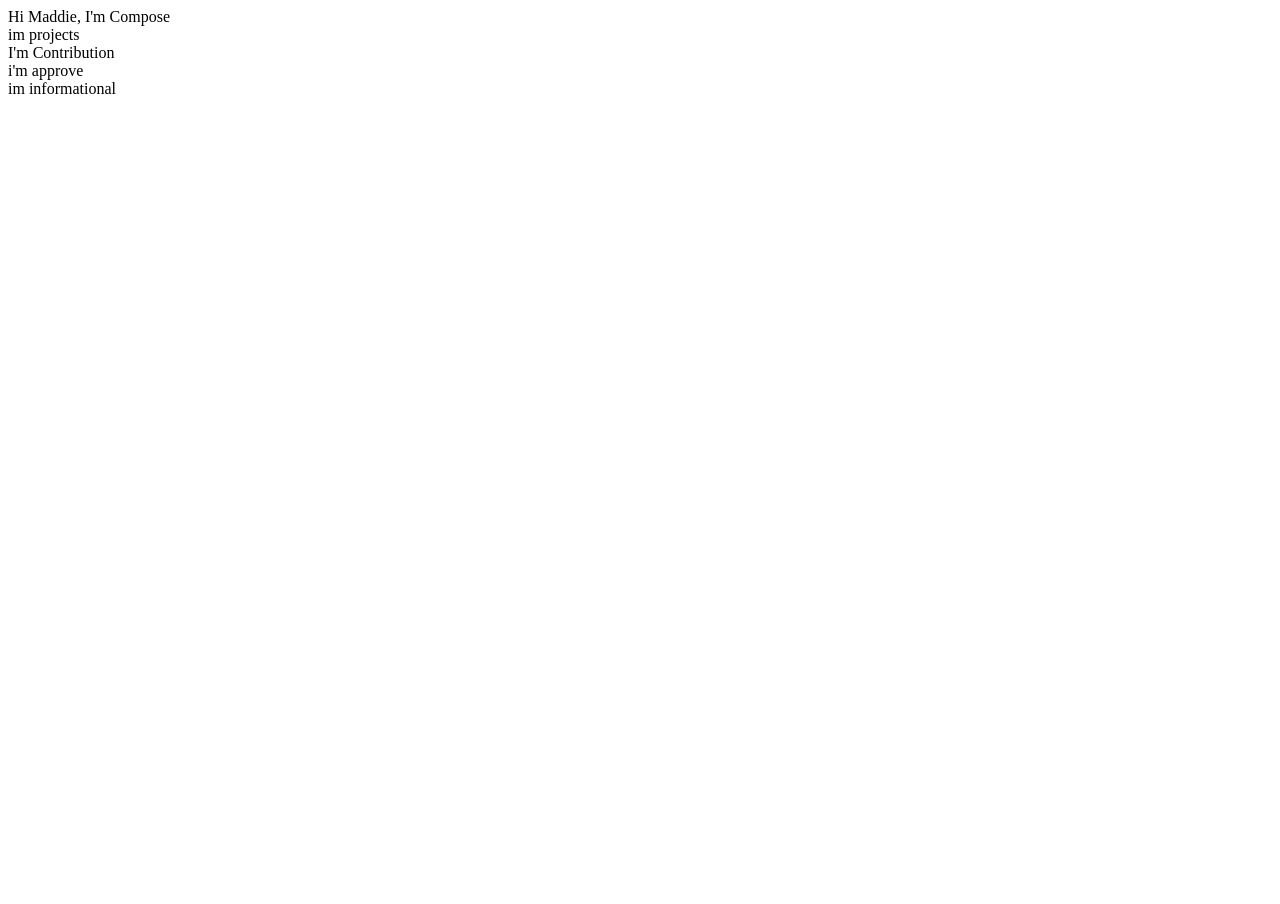
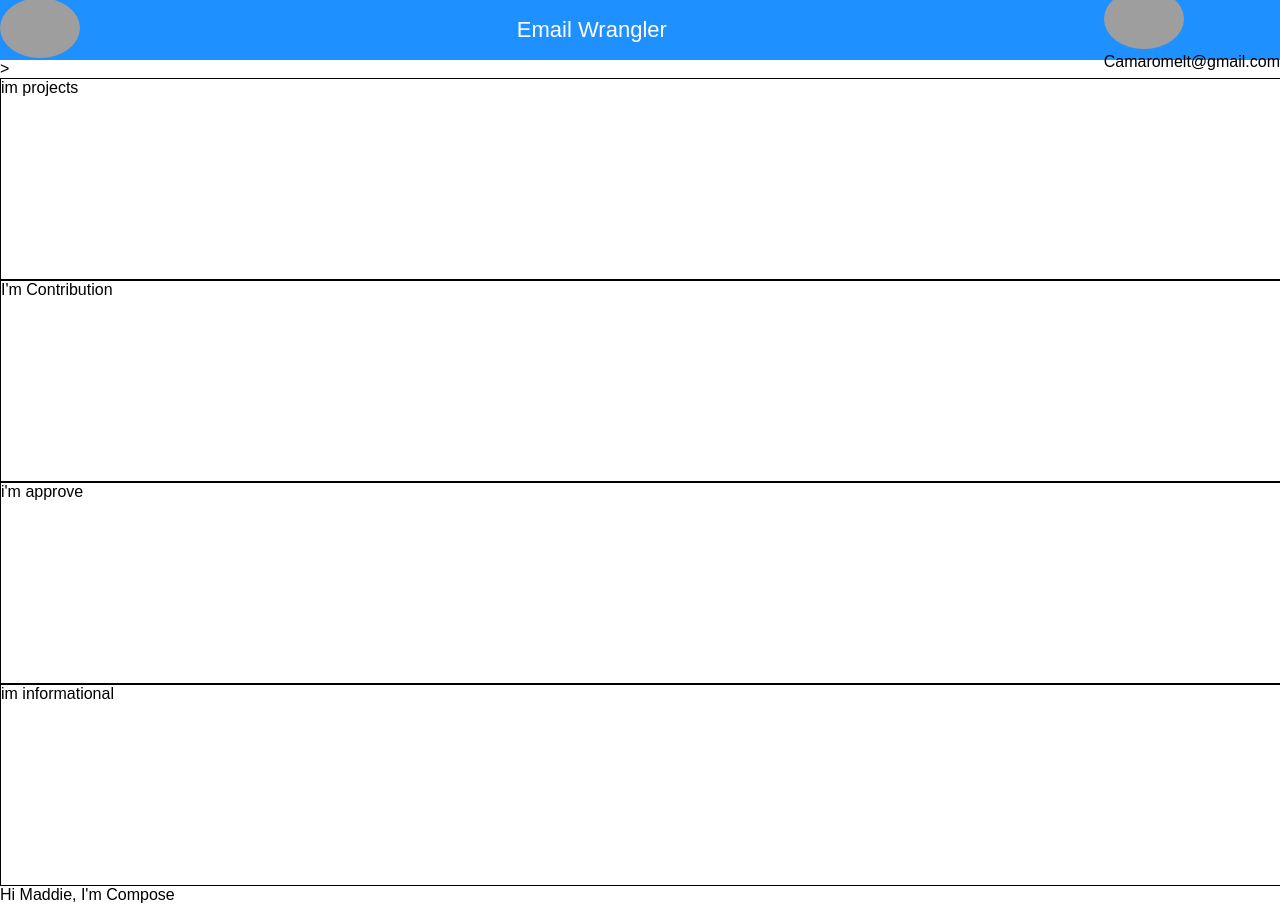
Before and after one commit to teamlabrador/email-wrangler, a React app: page / in a window 1280 px wide. Before the commit the page ends 800 px from the top, so only its background shows below. Built offline with nearby package versions, Linux system fonts and the light colour scheme; grey boxes are pictures that could not be loaded.

Commit message:
Set-up Dashboard Framework

```diff
--- a/src/components/Approve.js
+++ b/src/components/Approve.js
@@ -2,7 +2,7 @@ import React from 'react';
 
 const Approve = props => {
     return (
-      <div>
+      <div id="approval">
         i'm approve
       </div>
     );
--- a/src/components/Compose.js
+++ b/src/components/Compose.js
@@ -2,7 +2,7 @@ import React from 'react';
 
 const Compose = props => {
     return (
-      <div>
+      <div className="compose">
         Hi Maddie, I'm Compose
       </div>
     );
--- a/src/components/Contribution.js
+++ b/src/components/Contribution.js
@@ -2,7 +2,7 @@ import React from 'react';
 
 const Contribution = props => {
     return (
-      <div>
+      <div id="contribution">
         I'm Contribution
       </div>
     );
--- /dev/null
+++ b/src/components/Header.js
@@ -0,0 +1,21 @@
+import React from 'react';
+
+const Header = props => {
+    return (
+      <header>
+        <div className="logo">
+          <img src="https://i.imgur.com/Begap7q.jpgEmail" alt="Email Wrangler" />
+        </div>
+        <div className="title">
+          Email Wrangler
+        </div>
+        <div className="userProfile">
+          <img src="https://avatars2.githubusercontent.com/u/7544036?s=460&v=4" alt="User1"/>
+          <div className="email">Camaromelt@gmail.com</div>
+
+        </div>
+      </header>
+    );
+  };
+
+export default Header;
--- a/src/components/Informational.js
+++ b/src/components/Informational.js
@@ -2,7 +2,7 @@ import React from 'react';
 
 const Informational = props => {
     return (
-      <div>
+      <div id="informed">
         im informational
       </div>
     );
--- a/src/components/Projects.js
+++ b/src/components/Projects.js
@@ -2,7 +2,7 @@ import React from 'react';
 
 const Projects = props => {
     return (
-      <div>
+      <div id="projects">
         im projects
       </div>
     );
--- a/src/containers/Dashboard.js
+++ b/src/containers/Dashboard.js
@@ -2,19 +2,9 @@ import React, { Component } from 'react';
 import { connect } from 'react-redux';
 import { bindActionCreators } from 'redux';
 import * as actionCreators from './../actions/actions';
+import Header from '../components/Header';
 import Compose from '../components/Compose';
 import Inbox from './Inbox';
-
-class Dashboard extends Component {
-  render() {
-    return (
-      <div>
-        <Compose />
-        <Inbox />
-      </div>
-    );
-  };
-}
 
 function mapStateToProps(state = {}) {
   return {prop: state.prop};
@@ -23,5 +13,16 @@ function mapStateToProps(state = {}) {
 function mapDispatchToProps(dispatch) {
   return {actions: bindActionCreators(actionCreators, dispatch)};
 }
+class Dashboard extends Component {
+  render() {
+    return (
+      <div id="container">
+      <Header />>
+        <Inbox />
+        <Compose />
+      </div>
+    );
+  };
+}
 
 export default connect(mapStateToProps, mapDispatchToProps)(Dashboard);
--- a/src/containers/Inbox.js
+++ b/src/containers/Inbox.js
@@ -7,10 +7,18 @@ import Contribution from '../components/Contribution';
 import Approve from '../components/Approve';
 import Informational from '../components/Informational';
 
+function mapStateToProps(state = {}) {
+  return {prop: state.prop};
+}
+
+function mapDispatchToProps(dispatch) {
+  return {actions: bindActionCreators(actionCreators, dispatch)};
+}
+
 class Inbox extends Component {
   render() {
     return (
-      <div>
+      <div id="inbox">
         <Projects />
         <Contribution />
         <Approve />
@@ -20,12 +28,4 @@ class Inbox extends Component {
   };
 }
 
-function mapStateToProps(state = {}) {
-  return {prop: state.prop};
-}
-
-function mapDispatchToProps(dispatch) {
-  return {actions: bindActionCreators(actionCreators, dispatch)};
-}
-
 export default connect(mapStateToProps, mapDispatchToProps)(Inbox);
--- a/src/index.css
+++ b/src/index.css
@@ -3,3 +3,41 @@ body {
   padding: 0;
   font-family: sans-serif;
 }
+header{
+  height: 60px;
+  background-color: dodgerblue;
+  display: flex;
+  align-items: center;
+  justify-content: space-between;
+  width: 100%;
+}
+header img{
+  height: 60px;
+  width: auto;
+  border-radius: 50%;
+}
+.title{
+  font-size: 22px;
+  color: white;
+
+}
+#approval {
+  width: 100%;
+  border: 1px solid black;
+  height: 200px;
+}
+#contribution {
+  width: 100%;
+  border: 1px solid black;
+  height: 200px;
+}
+#informed {
+  width: 100%;
+  border: 1px solid black;
+  height: 200px;
+}
+#projects {
+  width: 100%;
+  border: 1px solid black;
+  height: 200px;
+}
--- a/src/index.js
+++ b/src/index.js
@@ -3,6 +3,7 @@ import { render } from 'react-dom';
 import { Provider } from 'react-redux';
 import App from './containers/App';
 import store from './store';
+import styles from './index.css';
 // import registerServiceWorker from './registerServiceWorker';
 
 render (
```
